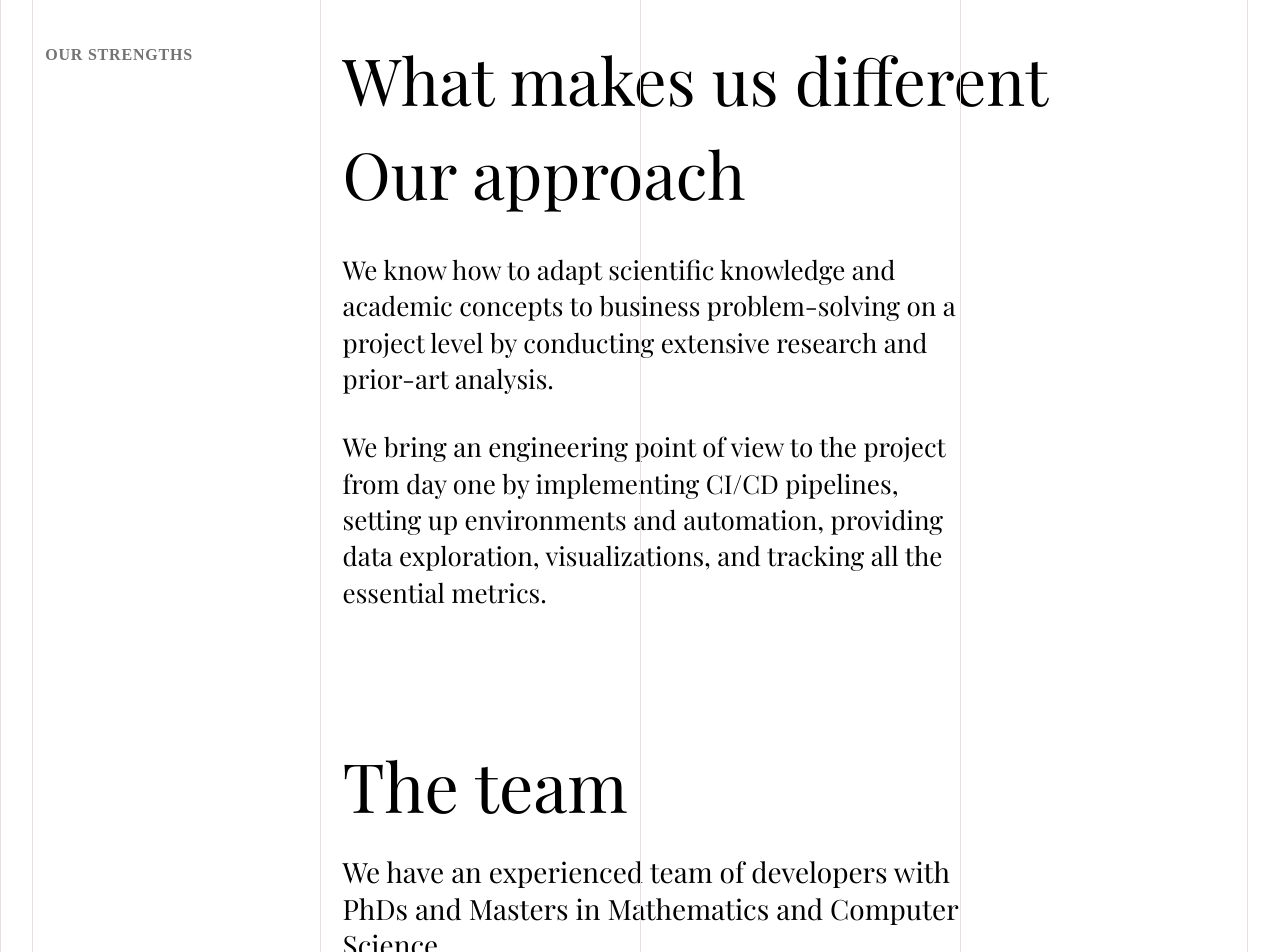
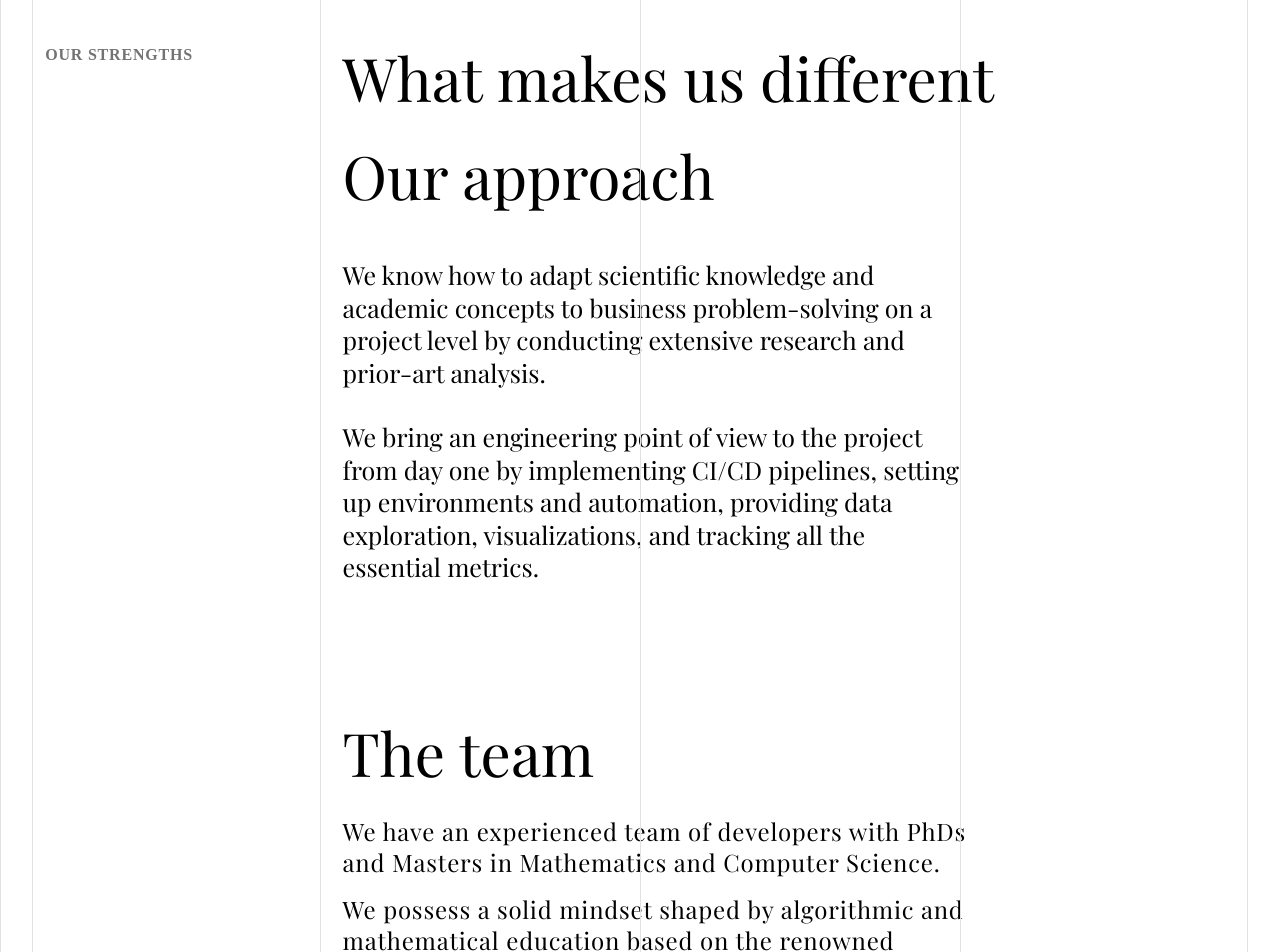
Before and after one commit to Shubham-SumFactor/project-sparkbit, a Next.js app: page / in a window 1280 px wide. Shown: the part 4140-5092 px from the top of the page. Built offline with nearby package versions, Linux system fonts and the light colour scheme; a web font is replaced by a local one.

Commit message:
UI updated for index

```diff
--- a/styles/Home.module.css
+++ b/styles/Home.module.css
@@ -382,14 +382,15 @@
 .team p {
   margin: 0.5rem 0rem;
   width: 70%;
-  font-size: 28px;
+  font-size: 24px;
   font-weight: lighter;
   line-height: 1.3;
+  letter-spacing: 0.05rem;
   /* padding-top: 1rem; */
 }
 
 .team h3 {
-  font-size: 68px;
+  font-size: 60px;
   font-weight: normal;
   /* letter-spacing: -3px; */
   color: #000;
@@ -433,23 +434,23 @@
 
 .mainHeading {
   margin-bottom: 1rem;
-  font-size: 65px;
-  font-weight: 350;
+  font-size: 60px;
+  font-weight: 100;
   line-height: 1;
 }
 
 .subHeading {
-  font-size: 65px;
-  font-weight: 350;
-  line-height: 59.4px;
+  font-size: 60px;
+  font-weight: 100;
+  line-height: 1.2;
   margin-bottom: 1rem;
 }
 
 .content p {
   width: 70%;
-  font-size: 26px;
+  font-size: 25px;
   font-weight: lighter;
-  line-height: 1.4;
+  line-height: 1.3;
   padding-top: 1rem;
 }
 
```
